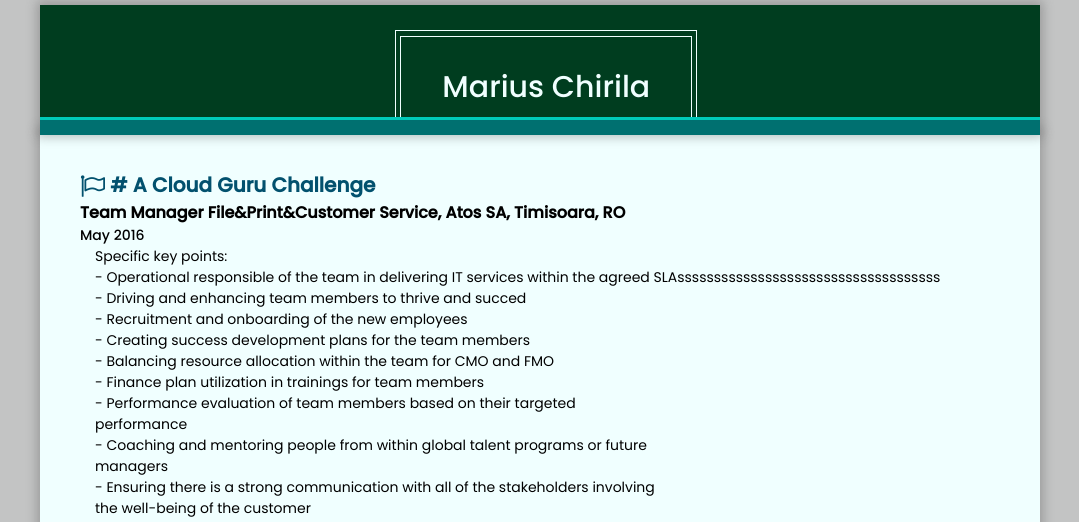
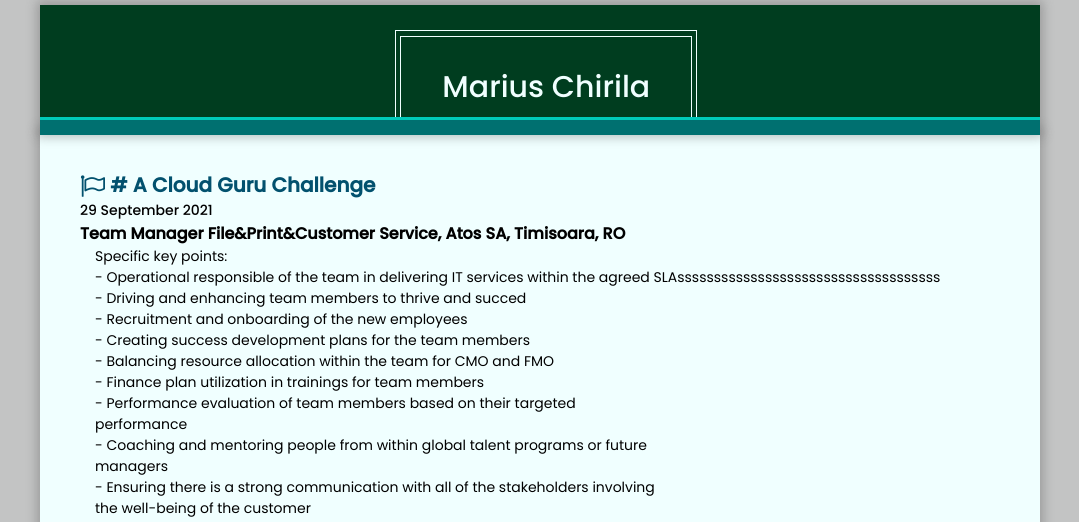
Before and after one commit to marius-chirila/my-resume, a plain HTML site: page frontend/blog.html in a window 1280 px wide. Shown: the top 522 px of the page, without its empty margins (100-1179 px from the left). Drawn offline with Linux system fonts and the light colour scheme.

Commit message:
Blog updates

```diff
--- a/frontend/blog.html
+++ b/frontend/blog.html
@@ -29,8 +29,9 @@
   <!--------------------------Experience-------------------------->
 
   <p class="head" style="vertical-align: middle;"><i class="fa fa-flag-o" style="font-size:25px;color:rgb(2, 81, 110);vertical-align: middle;"></i> # A Cloud Guru Challenge</p>
+  <p style="padding-left: 30px;font-weight: 500;font-size:14px">29 September 2021</p>
   <p style="padding-left: 30px;font-weight: 800;font-size:16px">Team Manager File&Print&Customer Service, Atos SA, Timisoara, RO</p>
-  <p style="padding-left: 30px;font-weight: 500;font-size:14px">May 2016</p>
+
   <pre style="padding-left: 30px;">
     Specific key points:
     - Operational responsible of the team in delivering IT services within the agreed SLAssssssssssssssssssssssssssssssssssss
```
Also changed, not shown: frontend/index.html (+1 -1 lines), frontend/img/gcpResume.png.
